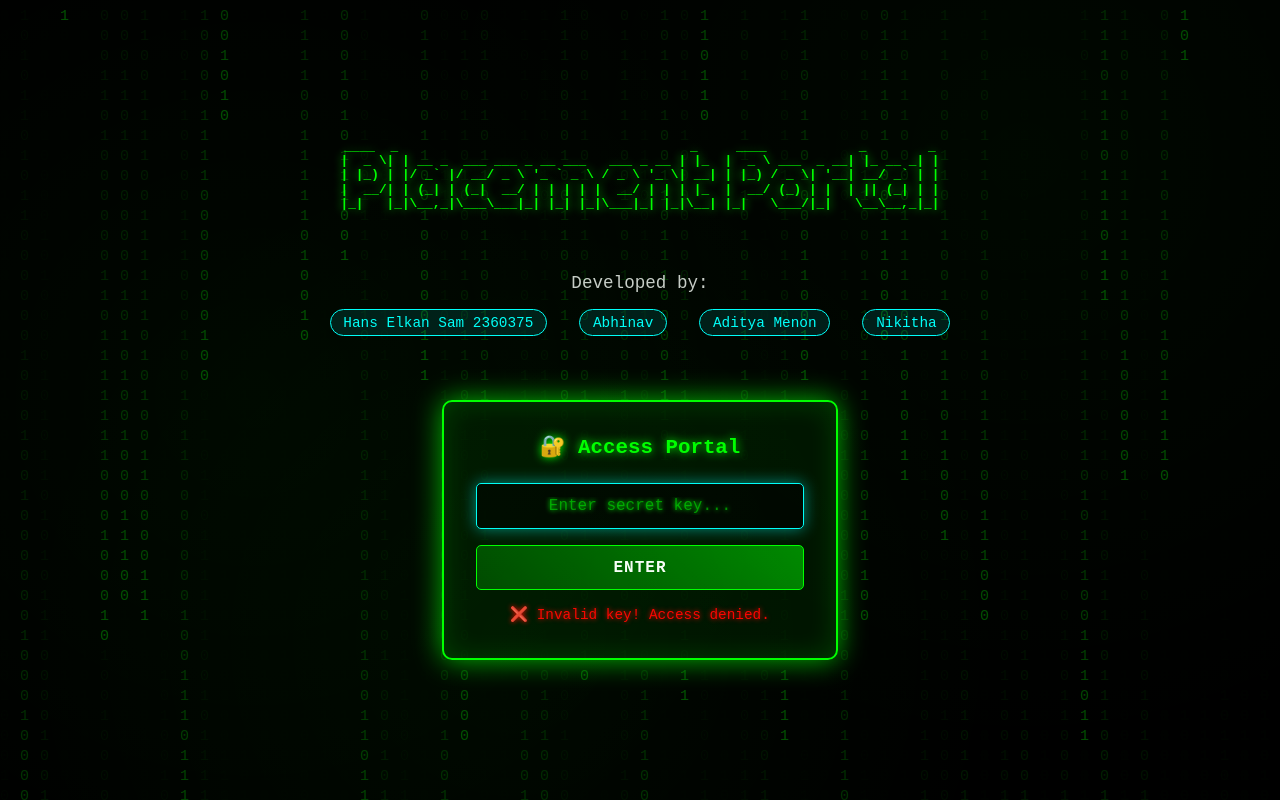
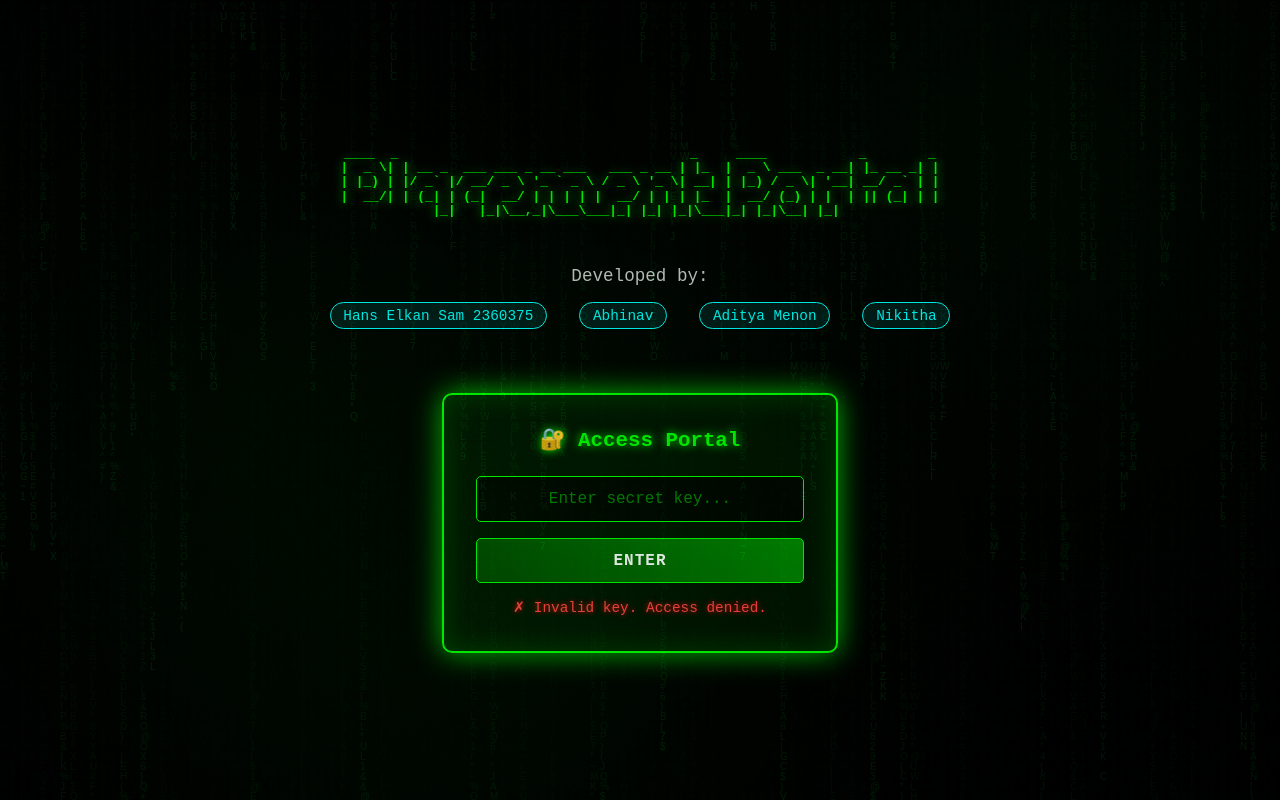
Before and after one commit to hanzel-sc/iwp-placement-portal, a plain HTML site: page frontend/auth.html in a window 1280 px wide. Both pictures are taken after a click on the button "ENTER". Drawn offline with Linux system fonts and the light colour scheme.

Commit message:
Commit #16: Fixed auth routes for Vercel

```diff
--- a/frontend/js/app.js
+++ b/frontend/js/app.js
@@ -1,8 +1,8 @@
 //frontend/js/app.js
 // Global variables
 let currentUser = null;
-const API_BASE_URL = 'http://localhost:3000/api';
-//const API_BASE_URL = "https://iwp-placement-portal-production.up.railway.app/api";
+//const API_BASE_URL = 'http://localhost:3000/api';
+const API_BASE_URL = "https://iwp-placement-portal-production.up.railway.app/api";
 
 // Get the base path for the application
 function getBasePath() {
--- a/frontend/js/auth.js
+++ b/frontend/js/auth.js
@@ -1,91 +1,118 @@
-// Secret key configuration
-const SECRET_KEY = "placement2024"; // Change this to whatever you want
+// js/auth.js - FIXED VERSION
+const SECRET_KEY = "placement2024";
 
-// Authentication function
-function validateKey() {
-    const inputKey = document.getElementById('secretKey').value;
-    const errorElement = document.getElementById('error-message');
-
-    if (inputKey === SECRET_KEY) {
-        // Success animation
-        document.body.style.transition = 'opacity 1s ease-out';
-        document.body.style.opacity = '0';
-
-        // Store authentication status
-        sessionStorage.setItem('authenticated', 'true');
-
-        // Redirect to main portal after animation
-        setTimeout(() => {
-            window.location.href = 'index.html';
-        }, 1000);
-    } else {
-        // Error handling
-        errorElement.textContent = '❌ Invalid key! Access denied.';
-        errorElement.style.animation = 'none';
-        setTimeout(() => {
-            errorElement.style.animation = 'shake 0.5s ease-in-out';
-        }, 10);
-
-        // Clear input and refocus
-        document.getElementById('secretKey').value = '';
-        document.getElementById('secretKey').focus();
-    }
-}
-
-// Handle Enter key press
-document.getElementById('secretKey').addEventListener('keypress', function(e) {
-    if (e.key === 'Enter') {
-        validateKey();
-    }
-});
-
-// Auto-focus on input when page loads
-window.addEventListener('load', function() {
-    document.getElementById('secretKey').focus();
-});
-
-// Add some matrix-style digital rain effect
-function createMatrixRain() {
-    const characters = '01';
-    const columns = Math.floor(window.innerWidth / 20);
-    const drops = Array(columns).fill(0);
-
+// Create matrix effect
+function createMatrixEffect() {
     const canvas = document.createElement('canvas');
     const ctx = canvas.getContext('2d');
-    canvas.width = window.innerWidth;
-    canvas.height = window.innerHeight;
     canvas.style.position = 'fixed';
     canvas.style.top = '0';
     canvas.style.left = '0';
-    canvas.style.zIndex = '0';
-    canvas.style.opacity = '0.3';
-    document.body.appendChild(canvas);
+    canvas.style.zIndex = '-1';
+    canvas.style.opacity = '0.1';
+    document.querySelector('.matrix-bg').appendChild(canvas);
 
-    function drawMatrix() {
-        ctx.fillStyle = 'rgba(0, 0, 0, 0.05)';
+    canvas.width = window.innerWidth;
+    canvas.height = window.innerHeight;
+
+    const matrix = "ABCDEFGHIJKLMNOPQRSTUVWXYZ123456789@#$%^&*()*&^%+-/~{[|`]}";
+    const font_size = 10;
+    const columns = canvas.width / font_size;
+    const drops = [];
+
+    for (let x = 0; x < columns; x++) {
+        drops[x] = 1;
+    }
+
+    function draw() {
+        ctx.fillStyle = 'rgba(0, 0, 0, 0.04)';
         ctx.fillRect(0, 0, canvas.width, canvas.height);
 
-        ctx.fillStyle = '#00ff00';
-        ctx.font = '15px Courier New';
+        ctx.fillStyle = '#00ff41';
+        ctx.font = font_size + 'px arial';
 
         for (let i = 0; i < drops.length; i++) {
-            const text = characters[Math.floor(Math.random() * characters.length)];
-            ctx.fillText(text, i * 20, drops[i] * 20);
+            const text = matrix[Math.floor(Math.random() * matrix.length)];
+            ctx.fillText(text, i * font_size, drops[i] * font_size);
 
-            if (drops[i] * 20 > canvas.height && Math.random() > 0.975) {
+            if (drops[i] * font_size > canvas.height && Math.random() > 0.975) {
                 drops[i] = 0;
             }
             drops[i]++;
         }
     }
 
-    setInterval(drawMatrix, 50);
+    setInterval(draw, 35);
 }
 
-// Initialize matrix effect
-createMatrixRain();
+// Animate ASCII art
+function animateASCII() {
+    const asciiElement = document.getElementById('ascii-text');
+    const asciiText = asciiElement.textContent;
+    asciiElement.textContent = '';
 
-// Handle window resize
-window.addEventListener('resize', function() {
-    location.reload(); // Simple way to handle resize for matrix effect
+    let i = 0;
+    const interval = setInterval(() => {
+        if (i < asciiText.length) {
+            asciiElement.textContent += asciiText[i];
+            i++;
+        } else {
+            clearInterval(interval);
+        }
+    }, 20);
+}
+
+function validateKey() {
+    const input = document.getElementById('secretKey').value;
+    const errorDiv = document.getElementById('error-message');
+
+    if (input === SECRET_KEY) {
+        errorDiv.style.color = '#00ff41';
+        errorDiv.textContent = '✓ Access granted! Redirecting...';
+
+        // FIXED: Use consistent storage key
+        sessionStorage.setItem('authorized', 'true');
+
+        setTimeout(() => {
+            // FIXED: Redirect to the correct path for Vercel
+            window.location.href = '/home';
+        }, 1500);
+
+    } else {
+        errorDiv.style.color = '#ff4444';
+        errorDiv.textContent = '✗ Invalid key. Access denied.';
+        document.getElementById('secretKey').value = '';
+
+        // Add shake animation
+        const authBox = document.querySelector('.auth-box');
+        authBox.style.animation = 'shake 0.5s ease-in-out';
+        setTimeout(() => {
+            authBox.style.animation = '';
+        }, 500);
+    }
+}
+
+// Allow Enter key to submit
+document.addEventListener('DOMContentLoaded', () => {
+    createMatrixEffect();
+    setTimeout(animateASCII, 500);
+
+    document.getElementById('secretKey').addEventListener('keypress', (e) => {
+        if (e.key === 'Enter') {
+            validateKey();
+        }
+    });
+
+    // FIXED: Check if already authorized and redirect
+    if (sessionStorage.getItem('authorized')) {
+        window.location.href = '/home';
+    }
 });
+
+window.addEventListener('resize', () => {
+    const canvas = document.querySelector('.matrix-bg canvas');
+    if (canvas) {
+        canvas.width = window.innerWidth;
+        canvas.height = window.innerHeight;
+    }
+});
--- a/frontend/js/faculty.js
+++ b/frontend/js/faculty.js
@@ -1,6 +1,7 @@
 // Simple global configuration
-const API_BASE = 'http://localhost:3000/api';
+//const API_BASE = 'http://localhost:3000/api';
 
+const API_BASE = "https://iwp-placement-portal-production.up.railway.app/api"
 // Get the base path for the application
 function getBasePath() {
     const path = window.location.pathname;
--- a/frontend/js/student-app.js
+++ b/frontend/js/student-app.js
@@ -1,6 +1,6 @@
 // frontend/js/student-app.js
-const API_BASE_URL = 'http://localhost:3000/api';
-//const API_BASE_URL = "https://iwp-placement-portal-production.up.railway.app/api"
+//const API_BASE_URL = 'http://localhost:3000/api';
+const API_BASE_URL = "https://iwp-placement-portal-production.up.railway.app/api"
 
 // --- Common: Authentication & Logout ---
 // Get the base path for the application
```
Also changed, not shown: frontend/auth.html (+1 -0 lines), frontend/index.html (+14 -9 lines), frontend/js/landing.js (+8 -11 lines), vercel.json.
